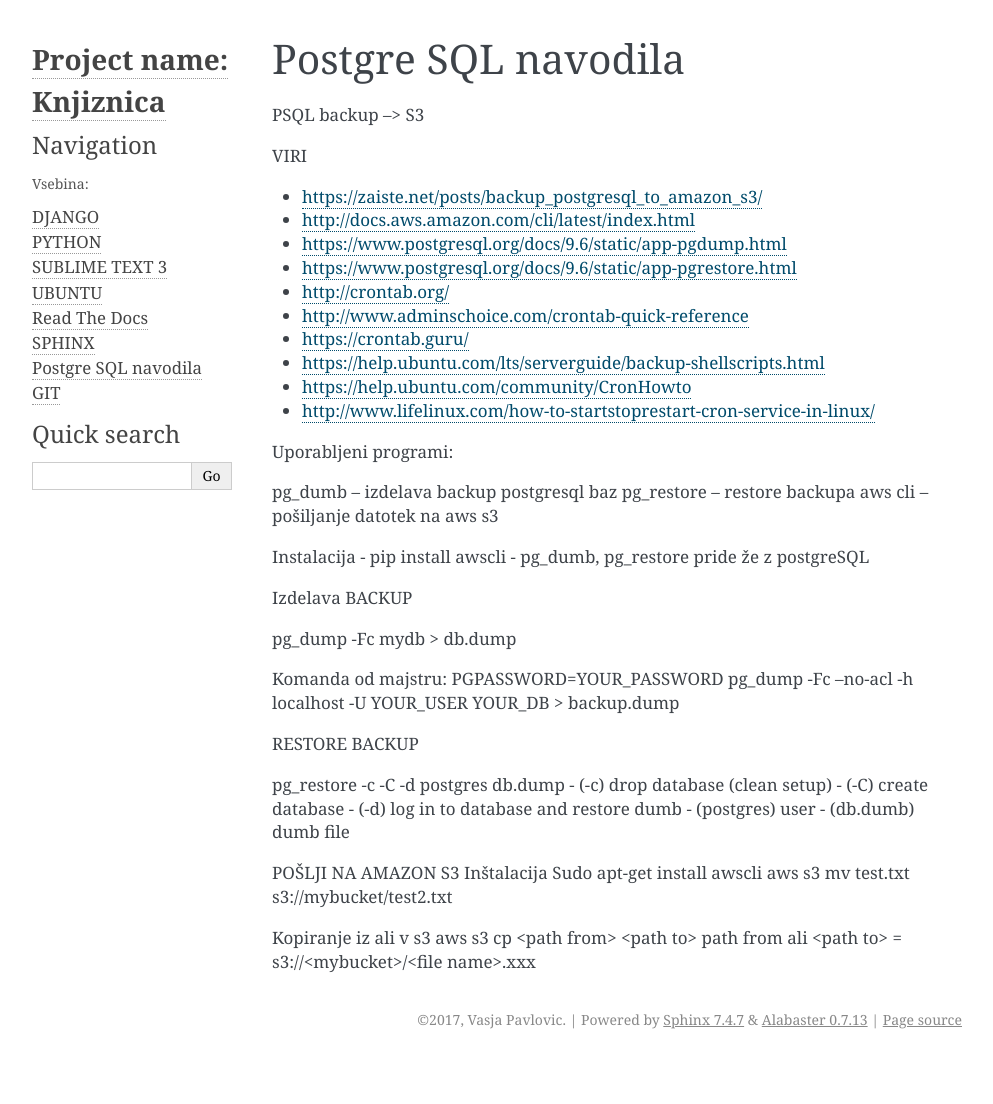
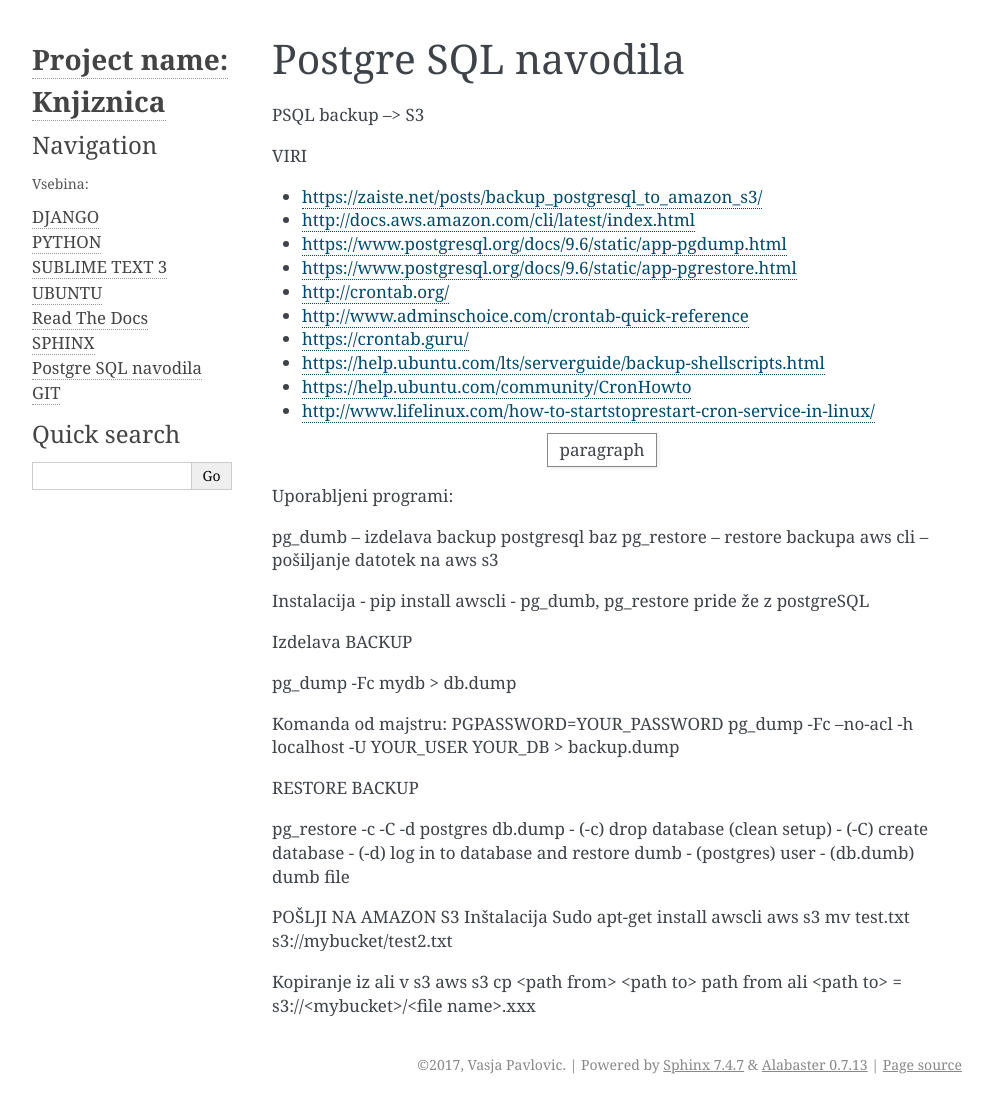
Before and after one commit to vasjapavlovic/knjiznica, a Sphinx documentation site: the page built from docs/PostgreSQL.rst, in a window 1280 px wide. Shown: the whole page, without its empty margins (148-1141 px from the left). Built offline with Sphinx 7.4.7, drawn with Linux system fonts in a browser that asks for light colours; before the commit the page ends 1059 px from its top, so only the background shows below that.

Commit message:
posgresql posodobitev

```diff
--- a/docs/PostgreSQL.rst
+++ b/docs/PostgreSQL.rst
@@ -17,7 +17,10 @@ VIRI
 * http://www.lifelinux.com/how-to-startstoprestart-cron-service-in-linux/
 
 
-
++------------------------------+
+| paragraph                    |
+|                              |
++------------------------------+
 
 
 
```
